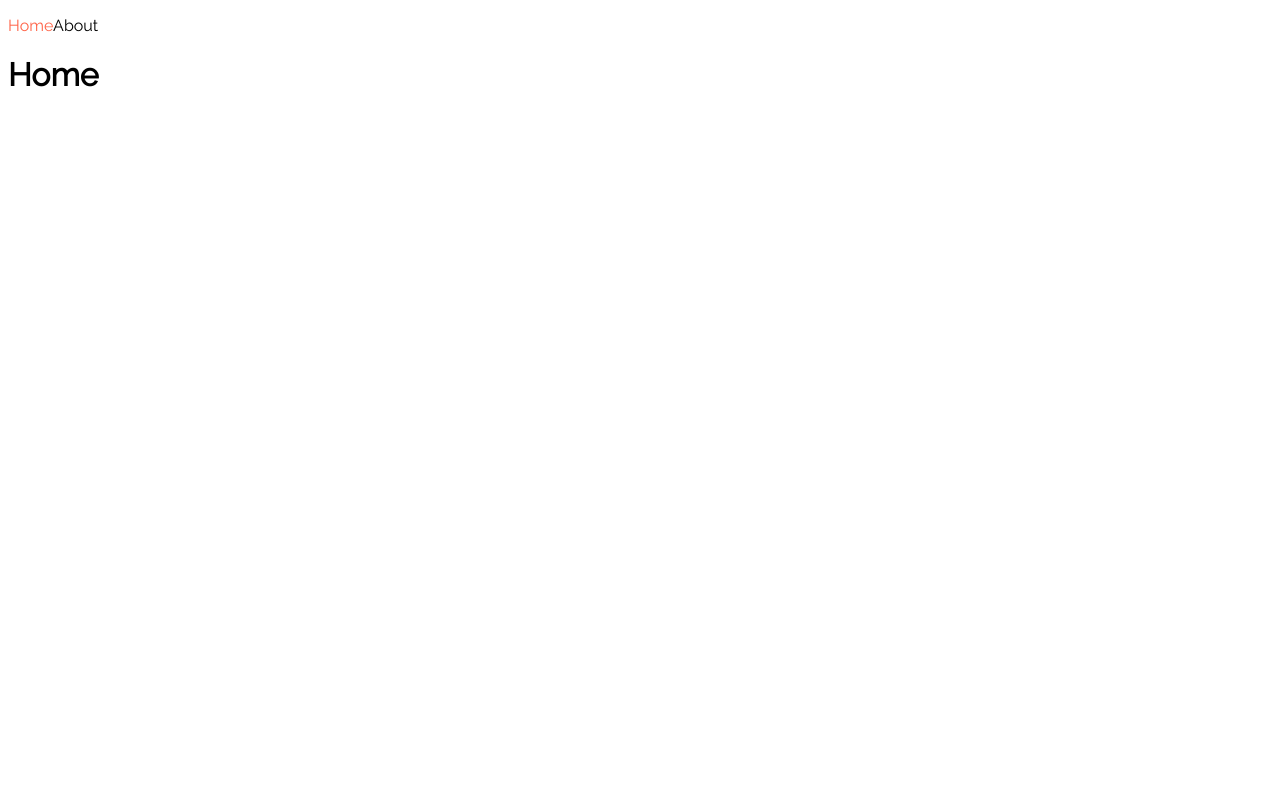
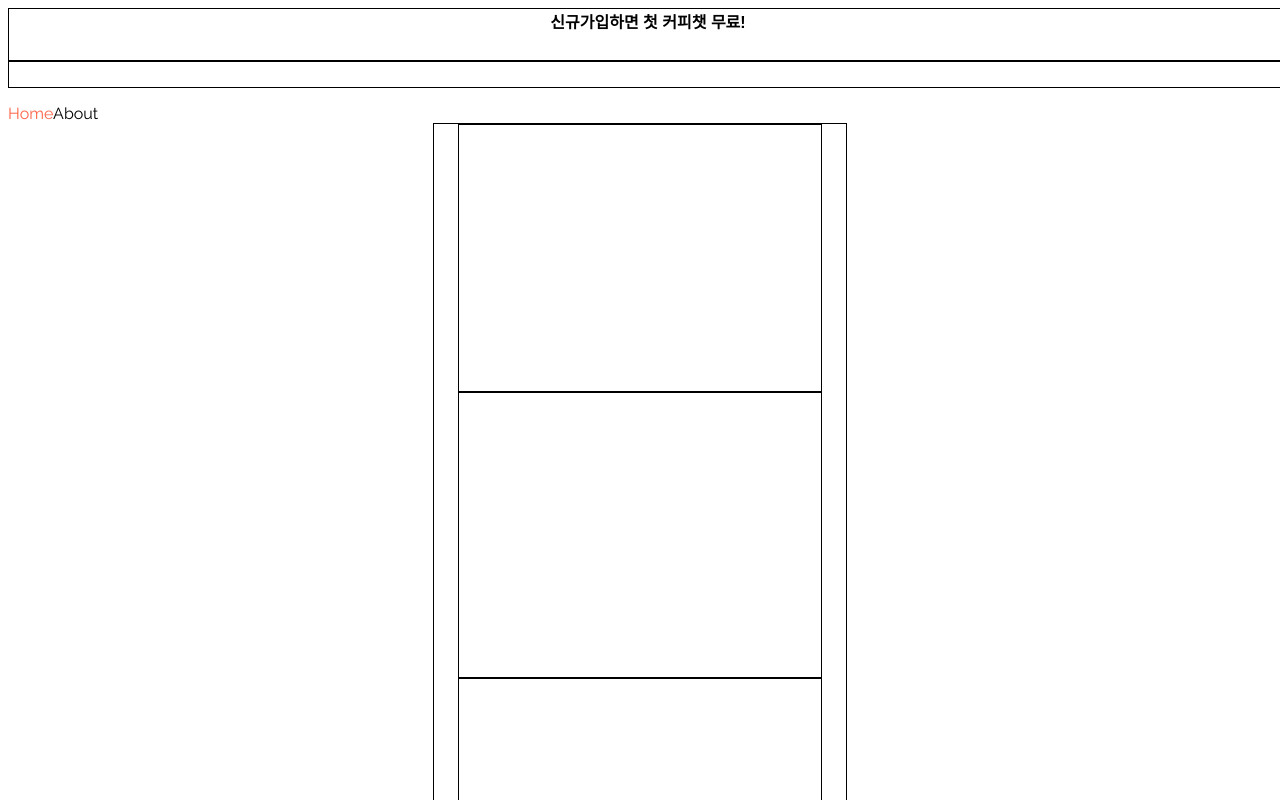
Before and after one commit to swimmingone/coffee-clone, a Next.js app: page / in a window 1280 px wide. Shown: the top 800 px of the page. Built offline with nearby package versions, Linux system fonts and the light colour scheme.

Commit message:
add homepage layout

```diff
--- /dev/null
+++ b/components/Header.tsx
@@ -0,0 +1,37 @@
+import styled from 'styled-components';
+
+const HeaderContainer = styled.div`
+	width: 100vw;
+	height: 10vh;
+	display: flex;
+	flex-direction: column;
+	overflow: scroll;
+	position: sticky;
+	top: 0;
+`;
+
+const HeaderTitle = styled.div`
+	flex: 2;
+	height: 100%;
+	border: 1px solid black;
+	font-size: 1rem;
+	font-weight: bold;
+	font-family: 'Jua', sans-serif;
+	text-align: center;
+	background-color: -gradient(90deg, #2333e5 0%, #f782b7 100%);
+`;
+const SearchBar = styled.div`
+	flex: 1;
+	border: 1px solid black;
+`;
+
+const Header = () => {
+	return (
+		<HeaderContainer>
+			<HeaderTitle>신규가입하면 첫 커피챗 무료!</HeaderTitle>
+			<SearchBar></SearchBar>
+		</HeaderContainer>
+	);
+};
+
+export default Header;
--- a/components/Layout.tsx
+++ b/components/Layout.tsx
@@ -1,7 +1,14 @@
 import React, { ReactChild, ReactChildren } from 'react';
+import styled from 'styled-components';
 
 import NavBar from './NavBar';
 import Seo from './Seo';
+import Header from './Header';
+
+const BodyContainer = styled.div`
+	display: flex;
+	justify-content: center;
+`;
 
 interface Props {
 	children: ReactChild | ReactChildren;
@@ -10,8 +17,9 @@ const Layout = ({ children }: Props) => {
 	return (
 		<>
 			<Seo />
+			<Header />
 			<NavBar />
-			<div>{children}</div>
+			<BodyContainer>{children}</BodyContainer>
 		</>
 	);
 };
--- /dev/null
+++ b/components/home/CategoryList.tsx
@@ -0,0 +1,12 @@
+import styled from 'styled-components';
+
+const Container = styled.div`
+	border: 1px solid black;
+	height: 286px;
+`;
+
+const CategoryList = () => {
+	return <Container></Container>;
+};
+
+export default CategoryList;
--- /dev/null
+++ b/components/home/EventList.tsx
@@ -0,0 +1,12 @@
+import styled from 'styled-components';
+
+const Container = styled.div`
+	border: 1px solid black;
+	height: 268px;
+`;
+
+const EventList = () => {
+	return <Container></Container>;
+};
+
+export default EventList;
--- /dev/null
+++ b/components/home/HomeBody.tsx
@@ -0,0 +1,35 @@
+import styled from 'styled-components';
+import EventList from './EventList';
+import PartnerList from './PartnerList';
+import CategoryList from './CategoryList';
+import ReviewList from './ReviewList';
+import RecommendList from './RecommendList';
+import MentorList from './MentorList';
+import InfoFooter from './InfoFooter';
+
+const Container = styled.div`
+	display: flex;
+	flex-direction: column;
+	width: 414px;
+	border: 1px solid black;
+	padding-left: 24px;
+	padding-right: 24px;
+`;
+
+const HomeBody = () => {
+	return (
+		<Container>
+			<EventList />
+			<CategoryList />
+			<PartnerList />
+			<ReviewList />
+			<RecommendList />
+			<MentorList />
+			<MentorList />
+			<MentorList />
+			<InfoFooter />
+		</Container>
+	);
+};
+
+export default HomeBody;
--- /dev/null
+++ b/components/home/InfoFooter.tsx
@@ -0,0 +1,12 @@
+import styled from 'styled-components';
+
+const Container = styled.div`
+	border: 1px solid black;
+	height: 424px;
+`;
+
+const InfoFooter = () => {
+	return <Container></Container>;
+};
+
+export default InfoFooter;
--- /dev/null
+++ b/components/home/MentorList.tsx
@@ -0,0 +1,12 @@
+import styled from 'styled-components';
+
+const Container = styled.div`
+	border: 1px solid black;
+	height: 202px;
+`;
+
+const MentorList = () => {
+	return <Container></Container>;
+};
+
+export default MentorList;
--- /dev/null
+++ b/components/home/PartnerList.tsx
@@ -0,0 +1,12 @@
+import styled from 'styled-components';
+
+const Container = styled.div`
+	border: 1px solid black;
+	height: 224px;
+`;
+
+const PartnerList = () => {
+	return <Container></Container>;
+};
+
+export default PartnerList;
--- /dev/null
+++ b/components/home/RecommendList.tsx
@@ -0,0 +1,12 @@
+import styled from 'styled-components';
+
+const Container = styled.div`
+	border: 1px solid black;
+	height: 324px;
+`;
+
+const RecommendList = () => {
+	return <Container></Container>;
+};
+
+export default RecommendList;
--- /dev/null
+++ b/components/home/ReviewList.tsx
@@ -0,0 +1,12 @@
+import styled from 'styled-components';
+
+const Container = styled.div`
+	border: 1px solid black;
+	height: 400px;
+`;
+
+const ReviewList = () => {
+	return <Container></Container>;
+};
+
+export default ReviewList;
--- a/pages/index.tsx
+++ b/pages/index.tsx
@@ -1,11 +1,9 @@
 import type { NextPage } from 'next';
 import styled from 'styled-components';
+import HomeBody from '../components/home/HomeBody';
 
 const Home: NextPage = () => {
-	const StyledH1 = styled.h1`
-		font-family: ${(props) => props.theme.font.heading};
-	`;
-	return <StyledH1>Home</StyledH1>;
+	return <HomeBody />;
 };
 
 export default Home;
```
Also changed, not shown: components/home/Introduction.tsx (added, +12 -0 lines).
